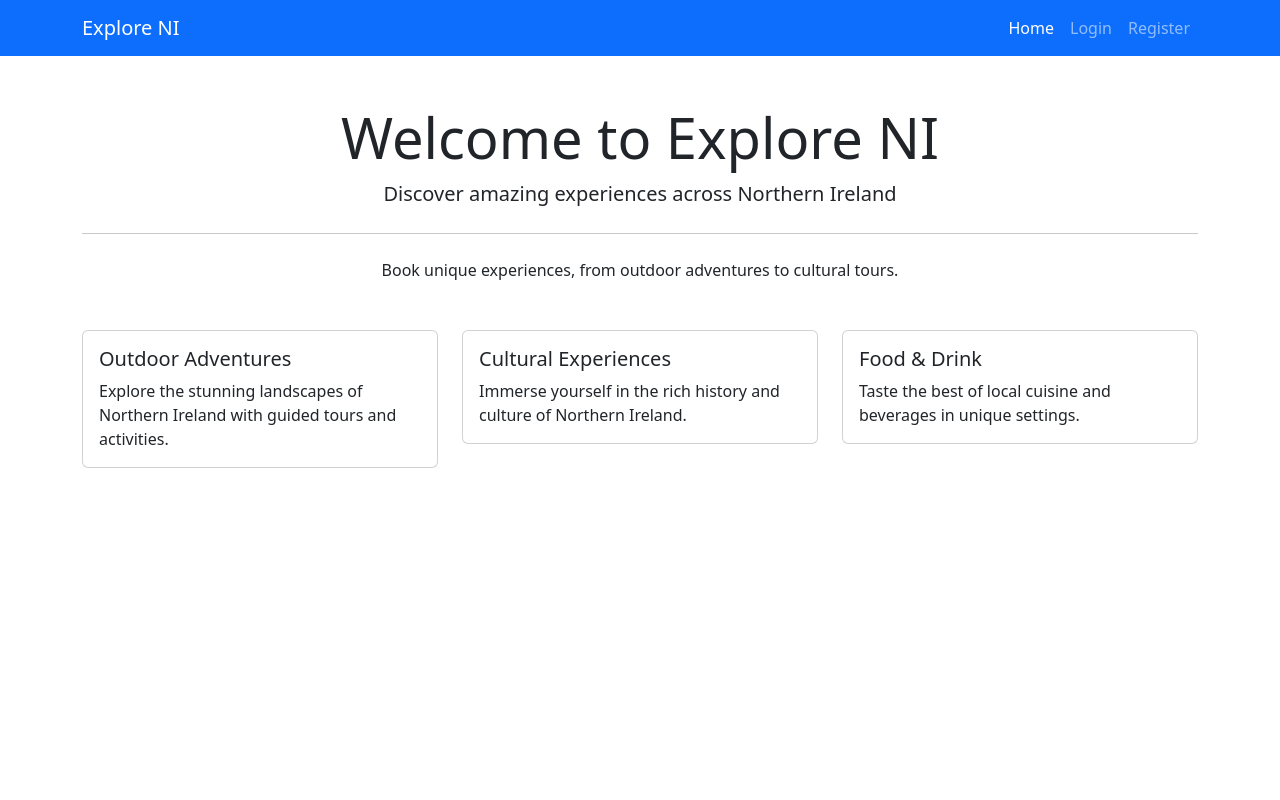
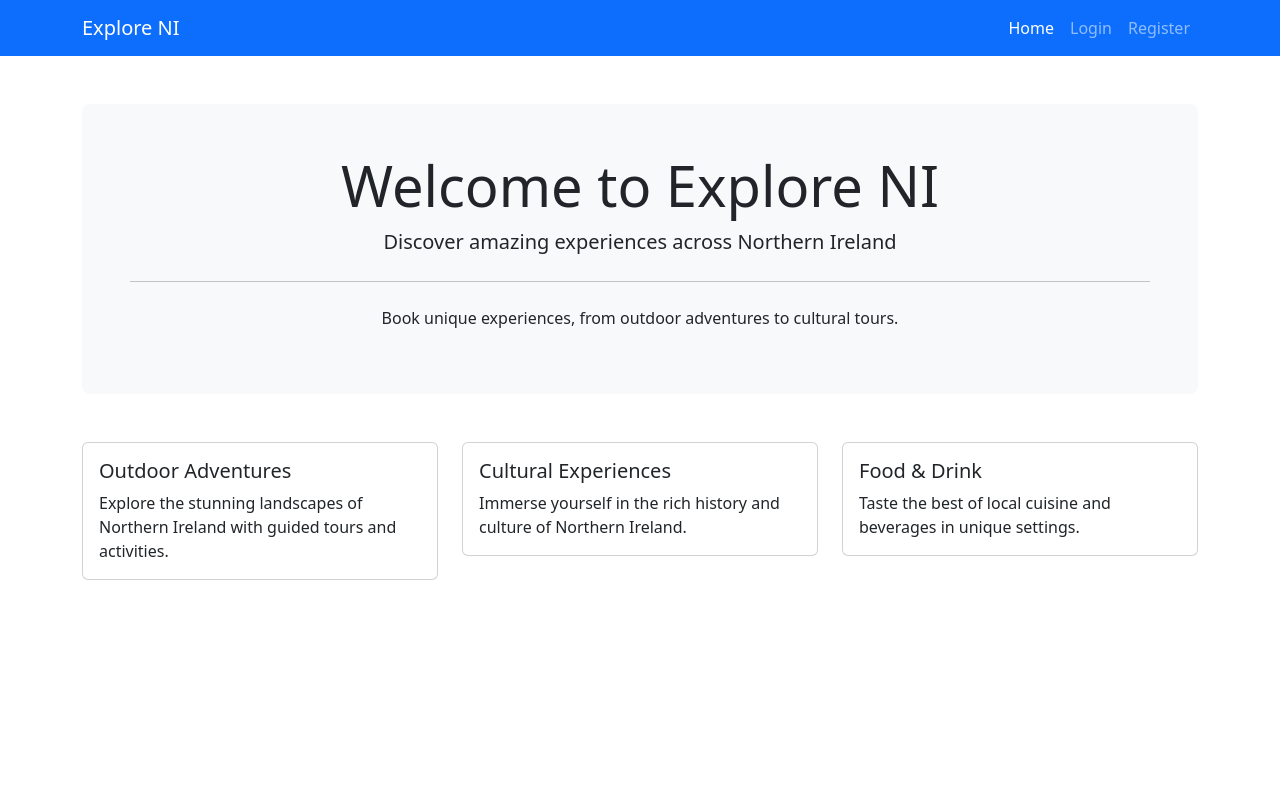
Before and after one commit to johnmckay-reward/explore-ni, an Angular app in the folder ui/: page / in a window 1280 px wide. Shown: the top 800 px of the page. Built offline with nearby package versions, Linux system fonts and the light colour scheme.

Commit message:
Fix Bootstrap 5 compatibility: replace deprecated jumbotron class
Co-authored-by: johnmckay-reward <6376610+johnmckay-reward@users.noreply.github.com>

```diff
--- a/ui/src/app/pages/home/home.html
+++ b/ui/src/app/pages/home/home.html
@@ -1,5 +1,5 @@
 <div class="container mt-5">
-  <div class="jumbotron text-center">
+  <div class="bg-light p-5 rounded-3 text-center">
     <h1 class="display-4">Welcome to Explore NI</h1>
     <p class="lead">Discover amazing experiences across Northern Ireland</p>
     <hr class="my-4">
```
